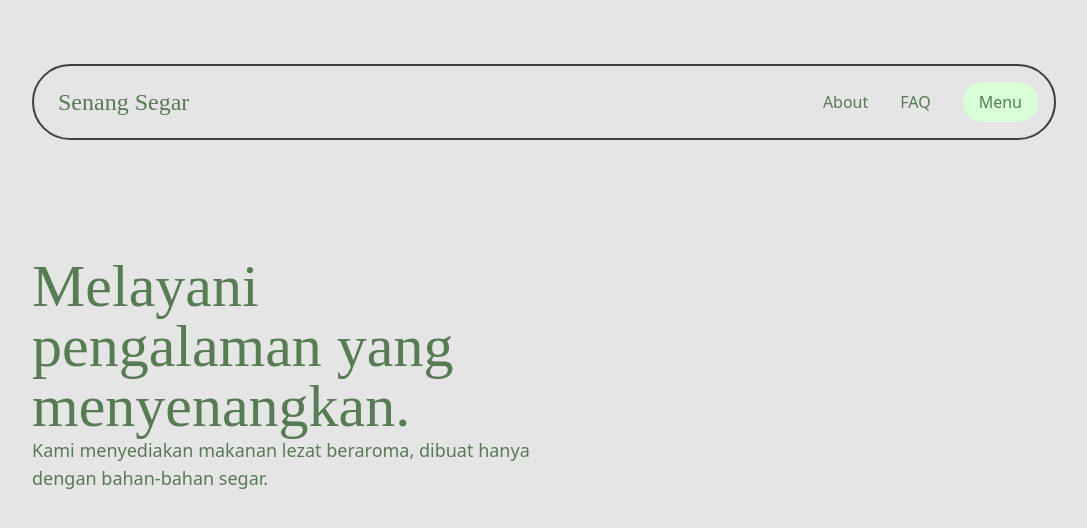
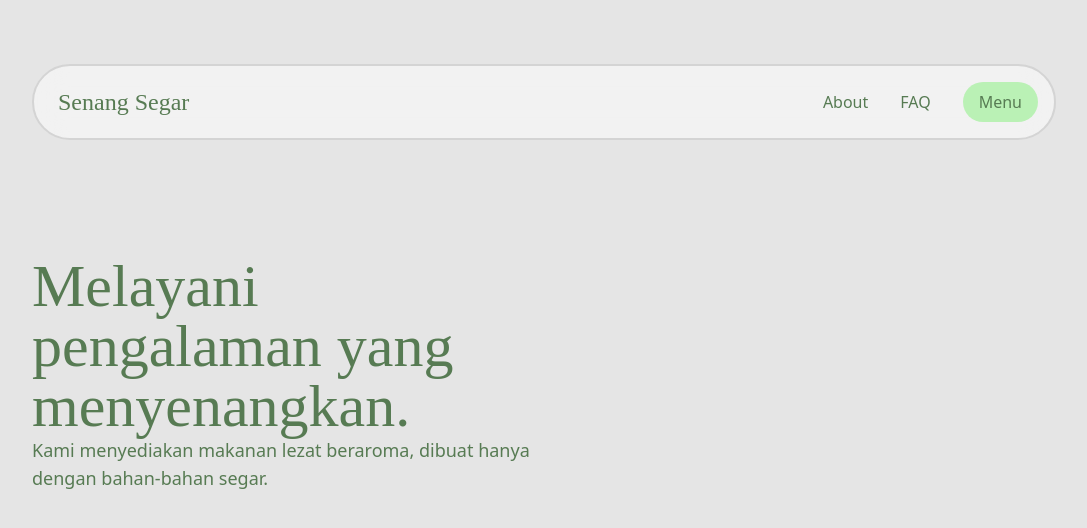
Before and after one commit to pnxl/senangsegar, a Nuxt app: page / in a window 1280 px wide. Shown: the top 528 px of the page, without its empty margins (96-1183 px from the left). Built offline with nearby package versions, Linux system fonts and the light colour scheme.

Commit message:
styles: add hover effects

```diff
--- a/components/Header.vue
+++ b/components/Header.vue
@@ -1,6 +1,6 @@
 <template>
   <div
-    class="md:flex p-4 rounded-full sticky justify-between text-sm bg-neutral-200/60 backdrop-blur-lg border-2 border-neutral-700 text-brand-darker dark:bg-neutral-800/75 dark:text-brand-light"
+    class="md:flex p-4 rounded-full sticky justify-between text-sm bg-neutral-50/60 backdrop-blur-lg border-2 border-neutral-300 dark:border-neutral-700 text-brand-darker dark:bg-neutral-800/75 dark:text-brand-light"
   >
     <h1
       class="font-display pl-2 my-auto text-2xl dark:text-brand-light text-brand-darker"
@@ -9,14 +9,23 @@
     </h1>
     <div class="flex gap-x-8 my-auto text-base">
       <div class="my-auto flex gap-x-8">
-        <p>About</p>
-        <p>FAQ</p>
+        <nuxt-link
+          to="#about"
+          class="dark:hover:text-brand-lighter hover:text-brand-darkest font-medium"
+          >About</nuxt-link
+        >
+        <nuxt-link
+          to="#faq"
+          class="dark:hover:text-brand-lighter hover:text-brand-darkest font-medium"
+          >FAQ</nuxt-link
+        >
       </div>
-      <div
-        class="dark:bg-brand-darkest bg-brand-lighter py-2 px-4 rounded-full"
+      <nuxt-link
+        to="/menu"
+        class="dark:bg-brand-darkest bg-brand-light dark:text-brand-light dark:hover:bg-brand-darker dark:hover:text-brand-lighter hover:bg-brand-dark hover:text-brand-darkest py-2 px-4 rounded-full font-medium"
       >
         <p>Menu</p>
-      </div>
+      </nuxt-link>
     </div>
   </div>
 </template>
```
